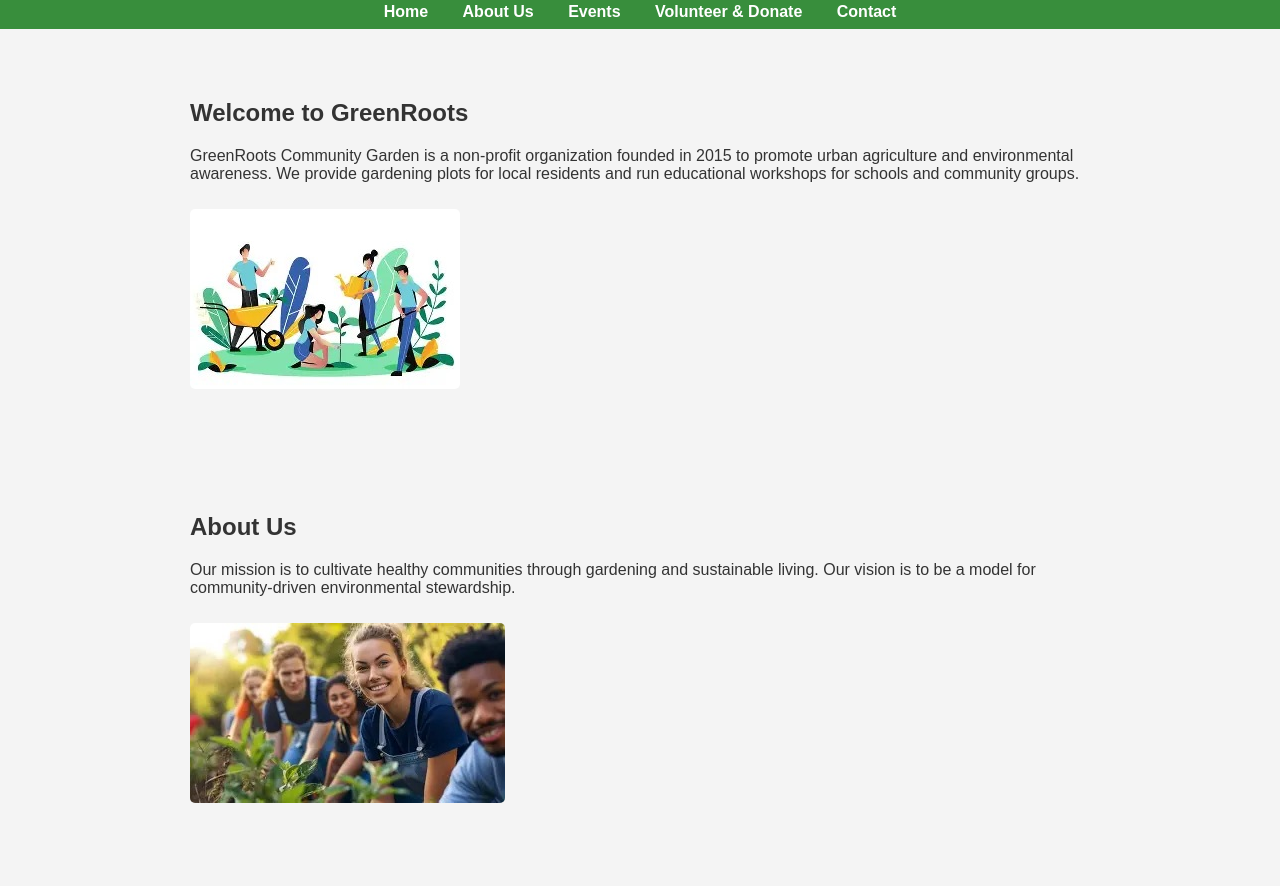
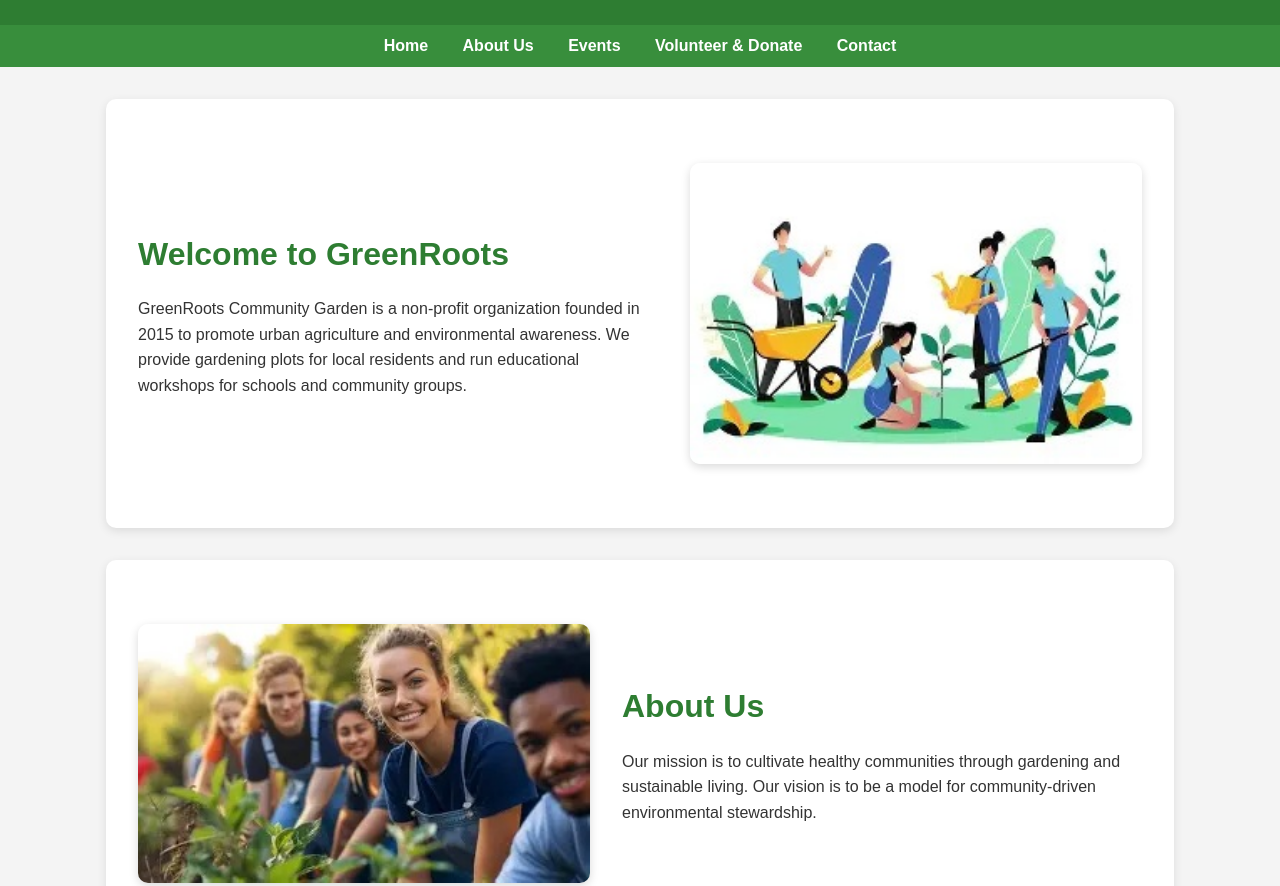
Before and after one commit to ST10484117/WED-Part1, a plain HTML site: page index.html in a window 1280 px wide. Shown: the part 602-1488 px from the top of the page. Drawn offline with Linux system fonts and the light colour scheme.

Commit message:
updated Part 2

```diff
--- a/index.html
+++ b/index.html
@@ -3,20 +3,12 @@
 <head>
   <meta charset="UTF-8">
   <meta name="viewport" content="width=device-width, initial-scale=1.0">
+  <meta name="description" content="GreenRoots Community Garden promotes urban agriculture and sustainable living in Cape Town. Join our community events, volunteer, and support local green initiatives.">
   <title>GreenRoots Community Garden - One Page</title>
-  <style>
-    body { font-family: Arial, sans-serif; margin: 0; padding: 0; background: #f4f4f4; color: #333; }
-    header { background: #2e7d32; color: white; padding: 1rem; text-align: center; }
-    nav { background: #388e3c; padding: 0.5rem; text-align: center; position: sticky; top: 0; }
-    nav a { color: white; margin: 0 15px; text-decoration: none; font-weight: bold; }
-    nav a:hover { text-decoration: underline; }
-    section { padding: 50px 20px; max-width: 900px; margin: auto; }
-    footer { background: #2e7d32; color: white; text-align: center; padding: 1rem; margin-top: 20px; }
-    img { max-width: 100%; height: auto; border-radius: 5px; margin-top: 10px; }
-    html { scroll-behavior: smooth; }
-  </style>
+  <link rel="stylesheet" href="style.css">
 </head>
 <body>
+
   <!-- HEADER -->
   <header>
     <h1>GreenRoots Community Garden</h1>
@@ -25,7 +17,7 @@
   </header>
 
   <!-- NAVIGATION -->
-  <nav>
+  <nav aria-label="Main Navigation">
     <a href="#home">Home</a>
     <a href="#about">About Us</a>
     <a href="#events">Events</a>
@@ -33,51 +25,64 @@
     <a href="#contact">Contact</a>
   </nav>
 
+  <main>
     <!-- HOME SECTION -->
     <section id="home">
+      <div class="text">
         <h2>Welcome to GreenRoots</h2>
         <p>GreenRoots Community Garden is a non-profit organization founded in 2015 to promote urban agriculture and environmental awareness. We provide gardening plots for local residents and run educational workshops for schools and community groups.</p>
-    <img src="HomeGarden.jpg" alt="Volunteers working in the garden">
+      </div>
+      <img src="home-garden.jpg" alt="Volunteers working in the garden">
     </section>
 
     <!-- ABOUT SECTION -->
     <section id="about">
+      <div class="text">
         <h2>About Us</h2>
         <p>Our mission is to cultivate healthy communities through gardening and sustainable living. Our vision is to be a model for community-driven environmental stewardship.</p>
-    <img src="about Team.jpg" alt="GreenRoots volunteers group photo">
+      </div>
+      <img src="about-team.jpg" alt="GreenRoots volunteers group photo">
     </section>
 
     <!-- EVENTS SECTION -->
     <section id="events">
+      <div class="text">
         <h2>Upcoming Events</h2>
         <ul>
           <li>Community Planting Day - March 15, 2025</li>
           <li>Composting Workshop - April 5, 2025</li>
           <li>Spring Harvest Festival - May 20, 2025</li>
         </ul>
-    <img src="Event.jpg" alt="Community members attending an event">
+      </div>
+      <img src="event.jpg" alt="Community members attending an event">
     </section>
 
     <!-- VOLUNTEER SECTION -->
     <section id="volunteer">
+      <div class="text">
         <h2>Volunteer & Donate</h2>
         <p>You can help GreenRoots by volunteering at events, maintaining the garden, or making a donation to support our work.</p>
         <p>Email us at <a href="mailto:volunteer@greenroots.org">volunteer@greenroots.org</a> to join.</p>
+      </div>
       <img src="donate.jpg" alt="Volunteers planting trees">
     </section>
 
     <!-- CONTACT SECTION -->
     <section id="contact">
+      <div class="text">
         <h2>Contact Us</h2>
         <p>Email: <a href="mailto:info@greenroots.org">info@greenroots.org</a></p>
         <p>Phone: +27 123 456 789</p>
         <p>Address: 123 Green Street, Cape Town, South Africa</p>
+      </div>
       <img src="map.jpg" alt="Map showing GreenRoots location">
     </section>
+  </main>
 
   <!-- FOOTER -->
   <footer>
     <p>&copy; 2025 GreenRoots Community Garden | Designed for educational purposes</p>
   </footer>
+
 </body>
 </html>
--- /dev/null
+++ b/style.css
@@ -0,0 +1,162 @@
+/* Base styles */
+* {
+    box-sizing: border-box;
+    margin: 0;
+    padding: 0;
+  }
+
+  body {
+    font-family: 'Arial', sans-serif;
+    background: #f4f4f4;
+    color: #333;
+    line-height: 1.6;
+  }
+
+  img {
+    max-width: 100%;
+    height: auto;
+    border-radius: 5px;
+    transition: transform 0.3s ease, box-shadow 0.3s ease;
+  }
+
+  /* Header */
+  header {
+    background: #2e7d32;
+    color: white;
+    text-align: center;
+    padding: 2rem 1rem;
+  }
+
+  header h1 {
+    font-size: 2.5rem;
+    margin-bottom: 0.5rem;
+  }
+
+  header p {
+    font-size: 1.2rem;
+    margin-bottom: 1rem;
+  }
+
+  /* Navigation */
+  nav {
+    background: #388e3c;
+    text-align: center;
+    position: sticky;
+    top: 0;
+    z-index: 10;
+  }
+
+  nav a {
+    color: white;
+    margin: 0 15px;
+    text-decoration: none;
+    font-weight: bold;
+    padding: 0.5rem 0;
+    display: inline-block;
+    transition: transform 0.3s ease, color 0.3s ease;
+  }
+
+  nav a:hover,
+  nav a:focus {
+    color: #c8e6c9;
+    text-decoration: underline;
+    transform: scale(1.05);
+  }
+
+  /* Main sections */
+  main {
+    max-width: 1100px;
+    margin: auto;
+    padding: 2rem 1rem;
+  }
+
+  section {
+    padding: 3rem 1rem;
+    display: flex;
+    flex-wrap: wrap;
+    align-items: center;
+    justify-content: space-between;
+    background: white;
+    margin-bottom: 2rem;
+    border-radius: 10px;
+    box-shadow: 0 3px 10px rgba(0,0,0,0.1);
+    transition: background 0.3s ease;
+  }
+
+  section:nth-child(even) {
+    flex-direction: row-reverse; /* Alternate image/text */
+  }
+
+  section .text {
+    flex: 1 1 500px;
+    padding: 1rem;
+  }
+
+  section img {
+    flex: 1 1 400px;
+    margin: 1rem;
+    border-radius: 10px;
+    box-shadow: 0 3px 10px rgba(0,0,0,0.15);
+  }
+
+  section img:hover {
+    transform: scale(1.05);
+    box-shadow: 0 6px 20px rgba(0,0,0,0.2);
+  }
+
+  section:hover {
+    background: #f9fff9; /* subtle green tint */
+  }
+
+  /* Section headings */
+  section h2 {
+    font-size: 2rem;
+    margin-bottom: 1rem;
+    color: #2e7d32;
+  }
+
+  /* Lists */
+  ul {
+    list-style-type: disc;
+    padding-left: 1.5rem;
+    margin-bottom: 1rem;
+  }
+
+  /* Footer */
+  footer {
+    background: #2e7d32;
+    color: white;
+    text-align: center;
+    padding: 1rem;
+  }
+
+  /* Responsive design */
+  @media (max-width: 768px) {
+    nav a {
+      display: block;
+      margin: 10px 0;
+    }
+
+    section {
+      flex-direction: column;
+      padding: 2rem 1rem;
+    }
+
+    section img {
+      margin: 1rem 0;
+    }
+  }
+
+  @media (max-width: 480px) {
+    header h1 {
+      font-size: 1.8rem;
+    }
+
+    section h2 {
+      font-size: 1.5rem;
+    }
+
+    section .text {
+      padding: 0.5rem;
+    }
+  }
```
Also changed, not shown: about-team.jpg (renamed from about Team.jpg), home-garden.jpg (renamed from HomeGarden.jpg). Lines whose indentation alone changed are shown as unchanged.
